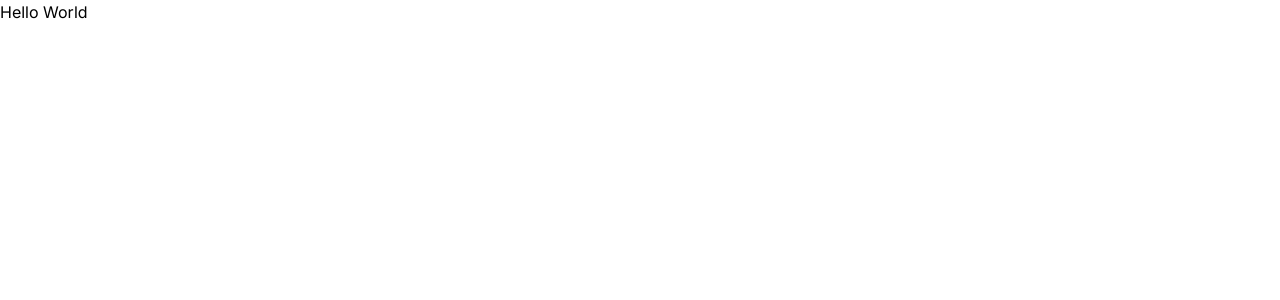
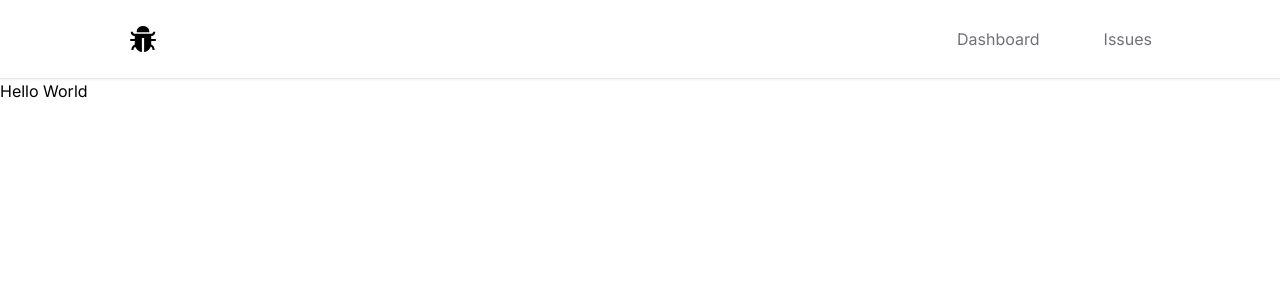
Before and after one commit to karthik-mohan23/issue-tracker, a Next.js app: page / in a window 1280 px wide. Shown: the top 300 px of the page. Built offline with nearby package versions, Linux system fonts and the light colour scheme.

Commit message:
build the navbar

```diff
--- /dev/null
+++ b/app/NavBar.tsx
@@ -0,0 +1,35 @@
+import Link from "next/link";
+import { AiFillBug } from "react-icons/ai";
+
+const links = [
+  {
+    label: "Dashboard",
+    href: "/",
+  },
+  {
+    label: "Issues",
+    href: "/issues",
+  },
+];
+
+const Navbar = () => {
+  return (
+    <nav className=" text-black border-b  py-6 shadow-sm">
+      <div className="flex justify-between items-center max-w-screen-lg mx-auto w-[90%] ">
+        <Link href="/">
+          <AiFillBug size={30} className="hover:" />
+        </Link>
+        <ul className="flex items-center gap-16">
+          {links.map((link) => (
+            <li
+              key={link.href}
+              className="text-zinc-500 hover:text-zinc-800 duration-300">
+              <Link href={link.href}>{link.label}</Link>
+            </li>
+          ))}
+        </ul>
+      </div>
+    </nav>
+  );
+};
+export default Navbar;
--- a/app/layout.tsx
+++ b/app/layout.tsx
@@ -1,22 +1,26 @@
-import './globals.css'
-import type { Metadata } from 'next'
-import { Inter } from 'next/font/google'
+import "./globals.css";
+import type { Metadata } from "next";
+import { Inter } from "next/font/google";
+import Navbar from "./Navbar";
 
-const inter = Inter({ subsets: ['latin'] })
+const inter = Inter({ subsets: ["latin"] });
 
 export const metadata: Metadata = {
-  title: 'Create Next App',
-  description: 'Generated by create next app',
-}
+  title: "Create Next App",
+  description: "Generated by create next app",
+};
 
 export default function RootLayout({
   children,
 }: {
-  children: React.ReactNode
+  children: React.ReactNode;
 }) {
   return (
     <html lang="en">
-      <body className={inter.className}>{children}</body>
+      <body className={inter.className}>
+        <Navbar />
+        <main>{children}</main>
+      </body>
     </html>
-  )
+  );
 }
--- a/package.json
+++ b/package.json
@@ -19,6 +19,7 @@
     "postcss": "8.4.38",
     "react": "18.3.1",
     "react-dom": "18.3.1",
+    "react-icons": "^4.11.0",
     "tailwindcss": "3.4.3",
     "typescript": "5.4.5"
   }
```
Also changed, not shown: 1 other file (tests, documents, lock files or other folders).
